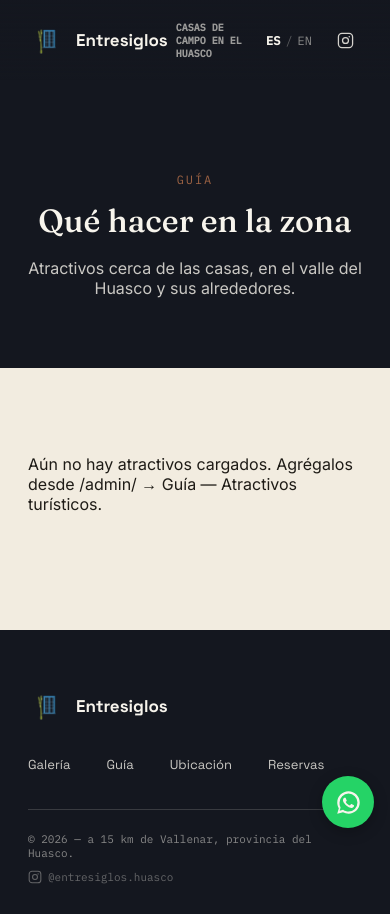
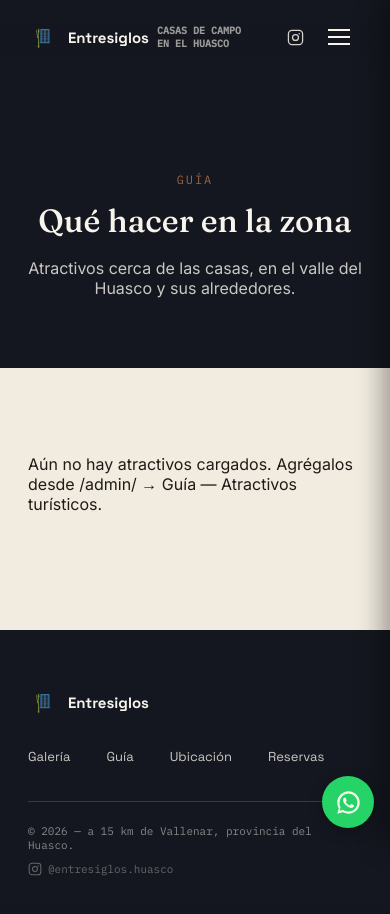
Before and after one commit to nicolasmujika/refugiolongomilla, a Django app: page /guia/ in a window 390 px wide. After the commit the page ends 876 px from the top, so only its background shows below. Run offline with Django 5.2, Linux system fonts and the light colour scheme; data comes from the database, SQL or seed files in the repository; data that the repository does not hold is empty.

Commit message:
Reconfiguraciones

```diff
--- a/static/cabanas/css/style.css
+++ b/static/cabanas/css/style.css
@@ -229,9 +229,10 @@ header.nav.solid{ background:var(--night); box-shadow:0 1px 0 var(--line-dark);
   text-decoration:none; display:flex; align-items:center; gap:8px;
 }
 .brand small{ font-family:var(--f-mono); font-size:10px; opacity:.6; text-transform:uppercase; }
-nav.links{ display:flex; gap:32px; flex-shrink:1; }
+nav.links{ display:flex; align-items:center; gap:32px; flex-shrink:1; }
 nav.links a{ font-family:var(--f-sans); font-size:13px; color:var(--star); text-decoration:none; opacity:.85; }
 nav.links a:hover{ opacity:1; }
+header.nav .nav-links-lang{ display:none; }
 
 footer{ background:var(--night); color:var(--star); padding:56px 0 30px; }
 .footer-top{ display:flex; justify-content:space-between; flex-wrap:wrap; gap:30px; padding-bottom:36px; border-bottom:1px solid var(--line-dark); }
@@ -239,7 +240,38 @@ footer{ background:var(--night); color:var(--star); padding:56px 0 30px; }
 .footer-links a{ font-family:var(--f-sans); font-size:13px; text-decoration:none; color:var(--star); opacity:.8; }
 .footer-bottom{ display:flex; justify-content:space-between; flex-wrap:wrap; gap:10px; padding-top:22px; font-family:var(--f-mono); font-size:11px; opacity:.5; }
 
-@media (max-width: 880px){ nav.links{ display:none; } }
+/* ---------- MENÚ MÓVIL (hamburguesa) ---------- */
+.nav-burger{
+  display:none;
+  flex-direction:column; justify-content:center; gap:5px;
+  width:34px; height:34px; padding:0; border:0; background:transparent; cursor:pointer;
+}
+.nav-burger span{
+  display:block; width:22px; height:2px; background:var(--star);
+  transition:transform .25s ease, opacity .25s ease;
+}
+.nav-burger.open span:nth-child(1){ transform:translateY(7px) rotate(45deg); }
+.nav-burger.open span:nth-child(2){ opacity:0; }
+.nav-burger.open span:nth-child(3){ transform:translateY(-7px) rotate(-45deg); }
+
+@media (max-width: 880px){
+  .nav-burger{ display:flex; }
+  header.nav .nav-cta-lang{ display:none; }
+  nav.links{
+    position:fixed; top:0; right:0; height:100vh; width:min(78vw, 320px);
+    background:var(--night); flex-direction:column; align-items:flex-start;
+    gap:0; padding:90px 28px 28px;
+    transform:translateX(100%); transition:transform .3s ease;
+    box-shadow:-8px 0 24px rgba(0,0,0,.35);
+  }
+  nav.links.open{ transform:translateX(0); }
+  nav.links a{ font-size:16px; padding:14px 0; width:100%; border-bottom:1px solid var(--line-dark); opacity:1; }
+  header.nav .nav-links-lang{ display:flex; margin-top:20px; }
+  .nav-backdrop{
+    display:none; position:fixed; inset:0; background:rgba(10,10,10,.5); z-index:99;
+  }
+  .nav-backdrop.open{ display:block; }
+}
 
 /* ---------- RESERVA ---------- */
 .reserva{ background:#20180f; color:var(--star); padding:110px 0; }
@@ -292,7 +324,7 @@ footer{ background:var(--night); color:var(--star); padding:56px 0 30px; }
 }
 .cal-grid{ display:grid; grid-template-columns:repeat(7, 1fr); gap:4px; }
 .cal-day{
-  aspect-ratio:1; display:flex; align-items:center; justify-content:center;
+  aspect-ratio:1; min-height:34px; display:flex; align-items:center; justify-content:center;
   font-family:var(--f-mono); font-size:11px; border-radius:2px;
   background:rgba(247,244,236,.06); color:var(--star); opacity:.5;
 }
@@ -301,13 +333,20 @@ footer{ background:var(--night); color:var(--star); padding:56px 0 30px; }
 .cal-day.disponible:hover{ background:rgba(201,123,79,.25); }
 .cal-day.ocupado{ background:var(--clay); opacity:1; color:var(--star); cursor:not-allowed; }
 .cal-day.hoy{ outline:1px solid var(--star); }
-.cal-legend{ display:flex; gap:18px; margin-top:14px; font-family:var(--f-mono); font-size:11px; opacity:.7; }
+.cal-legend{ display:flex; gap:18px; margin-top:20px; font-family:var(--f-mono); font-size:11px; opacity:.7; position:relative; z-index:2; }
 .cal-legend span{ display:inline-flex; align-items:center; gap:6px; }
 .cal-dot{ width:10px; height:10px; border-radius:2px; display:inline-block; }
 .cal-dot.libre{ background:rgba(247,244,236,.15); }
 .cal-dot.ocupado{ background:var(--clay); }
 
-@media (max-width: 880px){ .cal-months{ flex-direction:column; } }
+@media (max-width: 880px){
+  .cal-months{ flex-direction:column; gap:14px; }
+  .cal-month{ min-width:0; }
+  .cal-month:nth-child(n+2){ display:none; }
+  .cal-day{ font-size:10px; min-height:28px; }
+  .cal-grid{ gap:3px; }
+  .cal-legend{ gap:12px; font-size:10px; }
+}
 
 .galeria-hero{ background:var(--night); color:var(--star); padding:160px 0 70px; text-align:center; }
 .galeria-hero .eyebrow{ color:var(--clay-light); }
@@ -462,11 +501,21 @@ footer{ background:var(--night); color:var(--star); padding:56px 0 30px; }
 .hero-logo{
   height:400px;
   width:auto;
-  margin:0 auto 05px;
+  display:block;
+  margin:0 auto 5px;
+}
+@media (max-width: 880px){
+  .hero-logo{ height:240px; max-width:80%; }
 }
 .brand-logo{
   height:40px;
-  width:auto;
+  width:40px;
+  object-fit:contain;
+  flex-shrink:0;
+}
+@media (max-width: 880px){
+  .brand-logo{ height:32px; width:32px; }
+  .brand{ font-size:15px; }
 }
 
 .lang-switch{
--- a/static/cabanas/js/main.js
+++ b/static/cabanas/js/main.js
@@ -3,6 +3,32 @@ document.addEventListener('DOMContentLoaded', () => {
   window.addEventListener('scroll', () => {
     nav.classList.toggle('solid', window.scrollY > 40);
   });
+
+  const burger = document.getElementById('navBurger');
+  const links = document.getElementById('navLinks');
+  const backdrop = document.getElementById('navBackdrop');
+
+  function cerrarMenu() {
+    burger.classList.remove('open');
+    links.classList.remove('open');
+    backdrop.classList.remove('open');
+    burger.setAttribute('aria-expanded', 'false');
+    document.body.style.overflow = '';
+  }
+
+  function toggleMenu() {
+    const abierto = links.classList.toggle('open');
+    burger.classList.toggle('open', abierto);
+    backdrop.classList.toggle('open', abierto);
+    burger.setAttribute('aria-expanded', abierto ? 'true' : 'false');
+    document.body.style.overflow = abierto ? 'hidden' : '';
+  }
+
+  if (burger && links && backdrop) {
+    burger.addEventListener('click', toggleMenu);
+    backdrop.addEventListener('click', cerrarMenu);
+    links.querySelectorAll('a').forEach(a => a.addEventListener('click', cerrarMenu));
+  }
 });
 
 const CAL_TEXTOS = {
--- a/templates/base.html
+++ b/templates/base.html
@@ -21,16 +21,21 @@
       <img src="{% static 'cabanas/img/logo.png' %}" alt="{{ config.brand_name }}" class="brand-logo">
       <span>{{ config.brand_name }}</span><small>{{ config.brand_subtitle }}</small>
     </a>
-    <nav class="links">
+    <nav class="links" id="navLinks">
       {% for casa in casas %}<a href="{% url 'cabanas:home' %}#{{ casa.tipo }}">{% t_campo casa.nombre casa.nombre_en %}</a>{% endfor %}
       <a href="{% url 'cabanas:galeria' %}">{{ t.galeria }}</a>
       <a href="{% url 'cabanas:resenas' %}">{{ t.resenas_nav }}</a>
       <a href="{% url 'cabanas:guia' %}">{{ t.guia }}</a>
       <a href="{% url 'cabanas:home' %}#ubicacion">{{ t.ubicacion }}</a>
       <a href="{% url 'cabanas:home' %}#reserva">{{ t.reservas }}</a>
+      <div class="lang-switch nav-links-lang">
+        <a href="{% url 'cabanas:cambiar_idioma' 'es' %}" class="{% if idioma_actual == 'es' %}active{% endif %}">ES</a>
+        <span>/</span>
+        <a href="{% url 'cabanas:cambiar_idioma' 'en' %}" class="{% if idioma_actual == 'en' %}active{% endif %}">EN</a>
+      </div>
     </nav>
     <div class="nav-cta">
-      <div class="lang-switch">
+      <div class="lang-switch nav-cta-lang">
         <a href="{% url 'cabanas:cambiar_idioma' 'es' %}" class="{% if idioma_actual == 'es' %}active{% endif %}">ES</a>
         <span>/</span>
         <a href="{% url 'cabanas:cambiar_idioma' 'en' %}" class="{% if idioma_actual == 'en' %}active{% endif %}">EN</a>
@@ -42,8 +47,12 @@
           <circle cx="17.3" cy="6.7" r="1.1" fill="currentColor"/>
         </svg>
       </a>
+      <button class="nav-burger" id="navBurger" aria-label="Abrir menú" aria-expanded="false" aria-controls="navLinks">
+        <span></span><span></span><span></span>
+      </button>
     </div>
   </div>
+  <div class="nav-backdrop" id="navBackdrop"></div>
 </header>
 
 {% block content %}{% endblock %}
```
